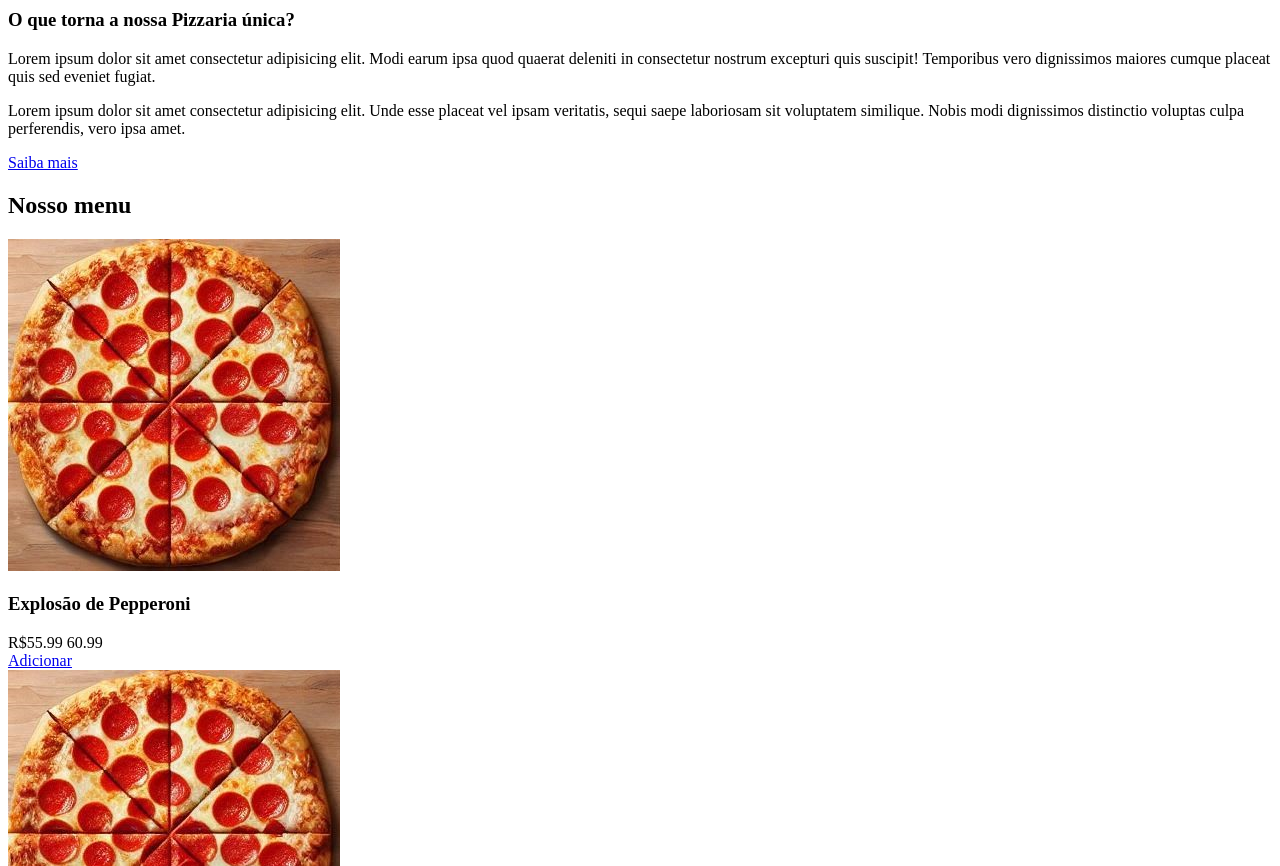
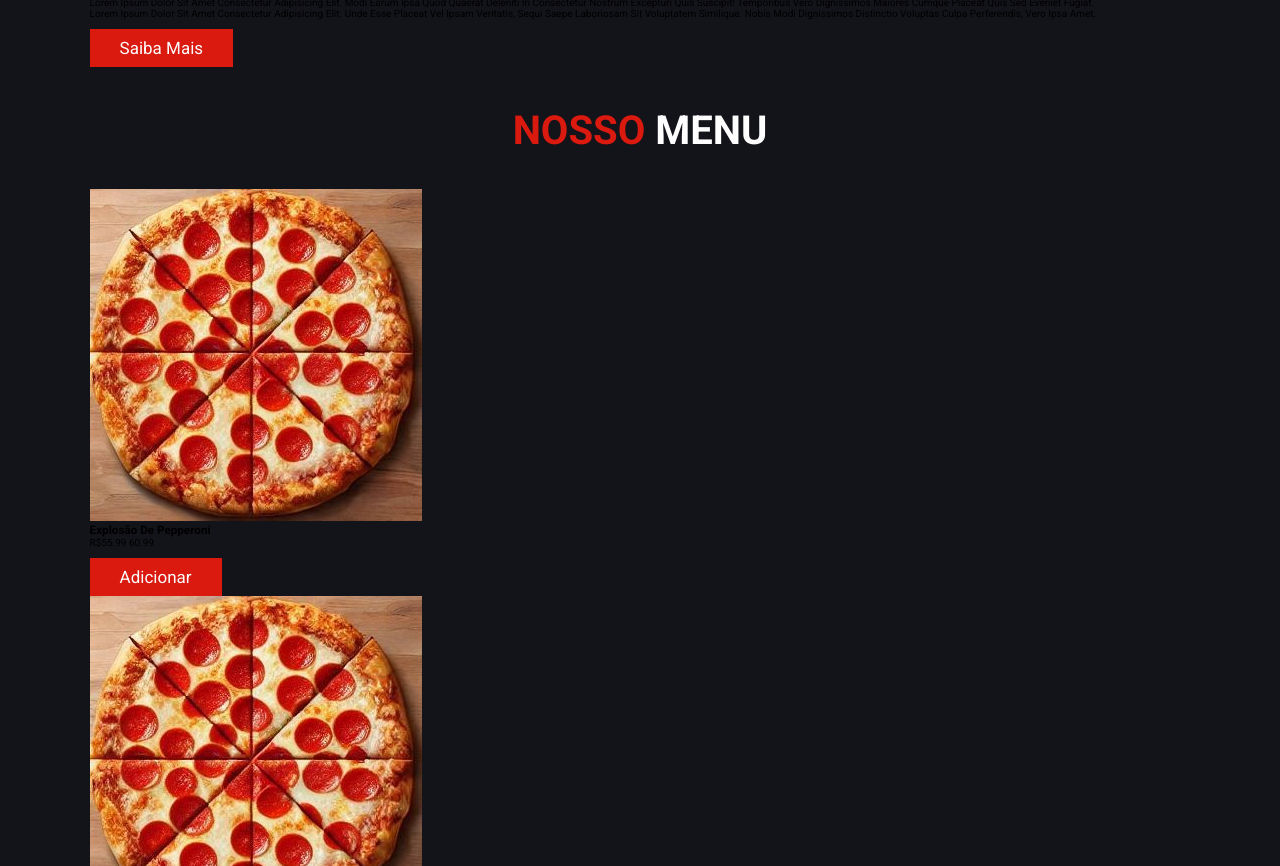
Before and after one commit to rmoraesaraujo/LandingPizzaria, a plain HTML site: page index.html in a window 1280 px wide. Shown: the part 1934-2800 px from the top of the page. Drawn offline with nearby package versions, Linux system fonts and the light colour scheme.

Commit message:
Ligação do css e criação da estilização global

```diff
--- a/index.html
+++ b/index.html
@@ -4,6 +4,7 @@
     <meta charset="UTF-8" />
     <meta name="viewport" content="width=device-width, initial-scale=1.0" />
     <title>Landing Page</title>
+    <link rel="stylesheet" href="style.css" />
   </head>
   <body>
     <!-- HEADER -->
@@ -35,14 +36,14 @@
           Descubra o sabor autêntico das nossas pizzas, preparadas com
           ingredientes frescos e de qualidade.
         </p>
-        <a href="#">Faça o seu pedido!</a>
+        <a href="#" class="btn">Faça o seu pedido!</a>
       </div>
     </section>
 
     <!-- SOBRE -->
 
     <section id="about">
-      <h1><span>Sobre</span> nós</h1>
+      <h1 class="heading"><span>Sobre</span> nós</h1>
 
       <div>
         <img src="images/sobre.jpg" alt="Foto de uma pizzaria de esquina" />
@@ -65,56 +66,56 @@
           perferendis, vero ipsa amet.
         </p>
 
-        <a href="#">Saiba mais</a>
+        <a href="#" class="btn">Saiba mais</a>
       </div>
     </section>
 
     <!-- MENU -->
 
     <section id="menu">
-      <h1><span>Nosso</span> menu</h1>
+      <h2 class="heading"><span>Nosso</span> menu</h2>
 
       <div class="box-container">
         <div class="box">
           <img src="images/pizza_item_1.jpg" alt="Explosão de Pepperoni" />
           <h3>Explosão de Pepperoni</h3>
           <div>R$55.99 <span>60.99</span></div>
-          <a href="#">Adicionar</a>
+          <a href="#" class="btn">Adicionar</a>
         </div>
 
         <div class="box">
           <img src="images/pizza_item_1.jpg" alt="Super Vegana" />
           <h3>Super Vegana</h3>
           <div>R$55.99 <span>60.99</span></div>
-          <a href="#">Adicionar</a>
+          <a href="#" class="btn">Adicionar</a>
         </div>
 
         <div class="box">
           <img src="images/pizza_item_3.jpg" alt="A moda Mediterrânea" />
           <h3>A moda Mediterrânea</h3>
           <div>R$75.99 <span>80.99</span></div>
-          <a href="#">Adicionar</a>
+          <a href="#" class="btn">Adicionar</a>
         </div>
 
         <div class="box">
           <img src="images/pizza_item_4.jpg" alt="Pomodoro do Campo" />
           <h3>Pomodoro do Campo</h3>
           <div>R$45.99 <span>50.99</span></div>
-          <a href="#">Adicionar</a>
+          <a href="#" class="btn">Adicionar</a>
         </div>
 
         <div class="box">
           <img src="images/pizza_item_5.jpg" alt="Lusitana Colorida" />
           <h3>Lusitana Colorida</h3>
           <div>R$55.99 <span>60.99</span></div>
-          <a href="#">Adicionar</a>
+          <a href="#" class="btn">Adicionar</a>
         </div>
 
         <div class="box">
           <img src="images/pizza_item_6.jpg" alt="Saborosa Lava" />
           <h3>Saborosa Lava</h3>
           <div>R$85.99 <span>100.99</span></div>
-          <a href="#">Adicionar</a>
+          <a href="#" class="btn">Adicionar</a>
         </div>
       </div>
     </section>
@@ -122,7 +123,7 @@
     <!-- PRODUTOS / PROMOÇÕES -->
 
     <section class="products">
-      <h1><span>Combos e</span> promoções</h1>
+      <h2 class="heading"><span>Combos e</span> promoções</h2>
 
       <div class="box-container">
         <div class="box">
@@ -214,7 +215,7 @@
     <!-- O QUE DIZEM -->
 
     <section class="review">
-      <h1><span>O que nossos </span>clientes dizem</h1>
+      <h2 class="heading"><span>O que nossos </span>clientes dizem</h2>
 
       <div class="box-container">
         <div class="box">
--- a/style.css
+++ b/style.css
@@ -1 +1,74 @@
+/* Global */
 @import url('https://fonts.googleapis.com/css2?family=Roboto:ital,wght@0,100..900;1,100..900&display=swap');
+
+:root {
+  --main-color: #da190f;
+  --bg: #13131a;
+  --bg-card: #0c0c14;
+  --border: 0.1rem solid rgba(255, 255, 255, 0.3);
+}
+
+* {
+  font-family: 'Roboto', sans-serif;
+  margin: 0;
+  padding: 0;
+  box-sizing: border-box;
+  outline: none;
+  border: none;
+  text-decoration: none;
+  text-transform: capitalize;
+  transition: 0.2s linear;
+}
+
+html {
+  font-size: 62.5%;
+  overflow-x: hidden;
+  scroll-padding-top: 9rem;
+  scroll-behavior: smooth;
+
+  &::-webkit-scrollbar {
+    width: 0.8rem;
+  }
+  &::-webkit-scrollbar-thumb {
+    background: #fff;
+    border-radius: 5rem;
+  }
+  &::-webkit-scrollbar-track {
+    background: transparent;
+  }
+}
+
+body {
+  background: var(--bg);
+}
+
+section {
+  padding: 2rem 7%;
+}
+
+.heading {
+  text-align: center;
+  color: #fff;
+  text-transform: uppercase;
+  padding-bottom: 3.5rem;
+  font-size: 4rem;
+
+  &.heading span {
+    color: var(--main-color);
+    text-transform: uppercase;
+  }
+}
+
+.btn {
+  margin-top: 1rem;
+  display: inline-block;
+  padding: 0.9rem 3rem;
+  font-size: 1.7rem;
+  color: #fff;
+  background: var(--main-color);
+  cursor: pointer;
+
+  &:hover {
+    letter-spacing: 0.2rem;
+  }
+}
```
